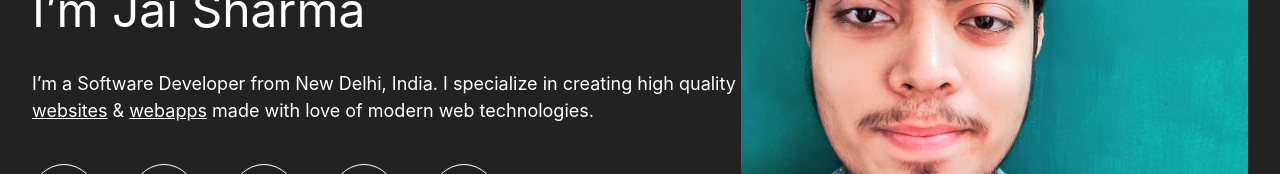
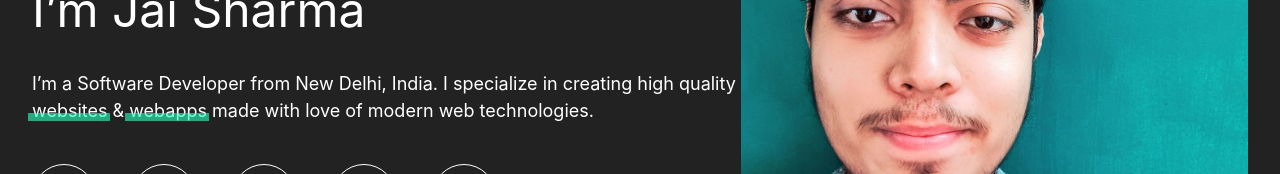
Before and after one commit to jaisharx/jaisharx.dev, a Next.js app: page / in a window 1280 px wide. Shown: the part 342-516 px from the top of the page. Built offline with nearby package versions, Linux system fonts and the light colour scheme.

Commit message:
adding better underline

```diff
--- a/components/header.js
+++ b/components/header.js
@@ -19,6 +19,20 @@ const SocialLink = styled(Link)`
     border-radius: 100%;
 `;
 
+const FancyUnderline = styled.span`
+    position: relative;
+    &::after {
+        content: '';
+        height: 8px;
+        width: 108%;
+        opacity: .6;
+        background-color: #2DFFC0;
+        position: absolute;
+        bottom: 0;
+        left: -4px;
+    }
+`;
+
 function LeftColumn() {
     return (
         <Box color="white">
@@ -31,8 +45,10 @@ function LeftColumn() {
             </Text>
             <Text fontSize="large" mt={6}>
                 I’m a Software Developer from New Delhi, India. I specialize in
-                creating high quality <br /> <u>websites</u> & <u>webapps</u>{' '}
-                made with love of modern web technologies.
+                creating high quality <br />{' '}
+                <FancyUnderline>websites</FancyUnderline> &{' '}
+                <FancyUnderline>webapps</FancyUnderline> made with love of
+                modern web technologies.
             </Text>
             <HStack spacing={9} mt={10}>
                 <SocialLink>
```
